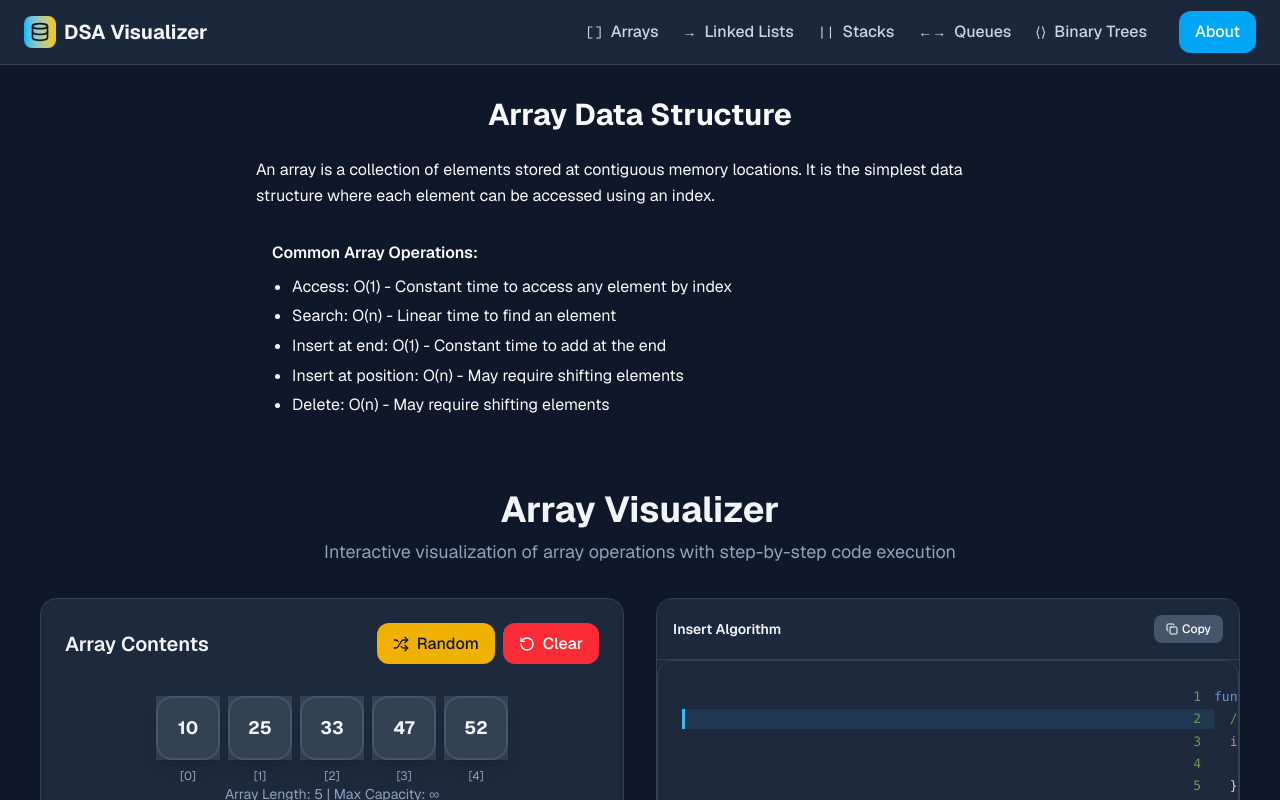
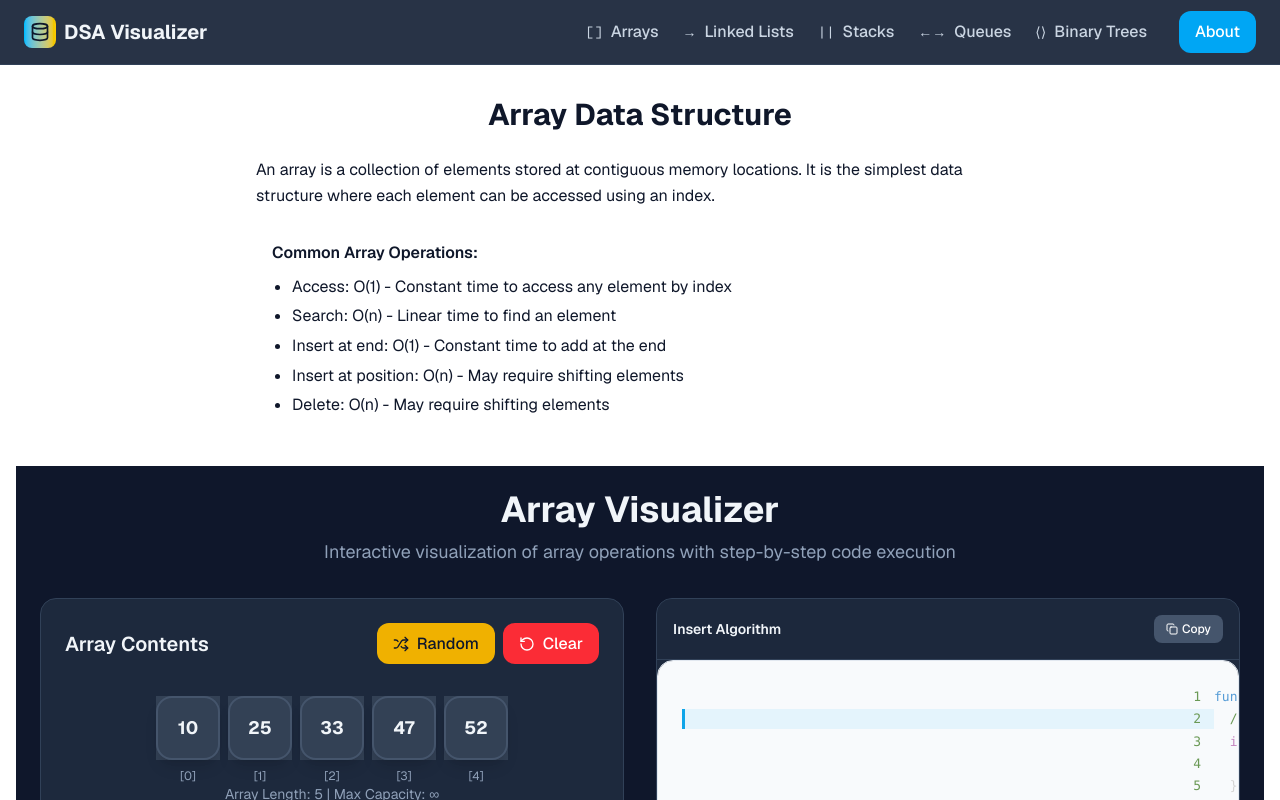
Before and after one commit to gael55x/DSA-Visualizer, a Next.js app in the folder dsa-visualizer/: page /array in a window 1280 px wide. Shown: the top 800 px of the page. Built offline with nearby package versions, Linux system fonts and the light colour scheme.

Commit message:
Changed globals.css to enable light and dark mode

```diff
--- a/dsa-visualizer/app/globals.css
+++ b/dsa-visualizer/app/globals.css
@@ -1,17 +1,45 @@
 @import "tailwindcss";
 
 :root {
-  /* Dark mode-first color scheme */
-  --background: #0F172A;
-  --background-secondary: #1E293B;
-  --foreground: #F8FAFC;
-  --accent-sky: #38BDF8;
-  --accent-yellow: #FACC15;
-  --border: #334155;
+  /* Light mode colors */
+  --background: #FFFFFF;
+  --background-secondary: #F8FAFC;
+  --background-tertiary: #F1F5F9;
+  --foreground: #0F172A;
+  --foreground-secondary: #334155;
+  --accent-sky: #0EA5E9;
+  --accent-yellow: #EAB308;
+  --accent-green: #10B981;
+  --accent-red: #EF4444;
+  --border: #E2E8F0;
+  --border-secondary: #CBD5E1;
   --muted: #64748B;
   --success: #10B981;
   --error: #EF4444;
   --warning: #F59E0B;
+  --shadow: rgba(0, 0, 0, 0.1);
+  --shadow-lg: rgba(0, 0, 0, 0.15);
+}
+
+.dark {
+  /* Dark mode colors */
+  --background: #0F172A;
+  --background-secondary: #1E293B;
+  --background-tertiary: #334155;
+  --foreground: #F8FAFC;
+  --foreground-secondary: #CBD5E1;
+  --accent-sky: #38BDF8;
+  --accent-yellow: #FACC15;
+  --accent-green: #22C55E;
+  --accent-red: #F87171;
+  --border: #334155;
+  --border-secondary: #475569;
+  --muted: #64748B;
+  --success: #10B981;
+  --error: #EF4444;
+  --warning: #F59E0B;
+  --shadow: rgba(0, 0, 0, 0.3);
+  --shadow-lg: rgba(0, 0, 0, 0.5);
 }
 
 @theme inline {
@@ -35,9 +63,10 @@ body {
   font-family: var(--font-geist-sans), system-ui, sans-serif;
   line-height: 1.6;
   overflow-x: hidden;
+  transition: background-color 0.3s ease, color 0.3s ease;
 }
 
-/* Custom scrollbar for dark theme */
+/* Custom scrollbar */
 ::-webkit-scrollbar {
   width: 8px;
 }
@@ -82,6 +111,17 @@ body {
   50% { box-shadow: 0 0 20px var(--accent-sky), 0 0 30px var(--accent-sky); }
 }
 
+@keyframes pulse-highlight {
+  0%, 100% {
+    background-color: transparent;
+    border-color: var(--border);
+  }
+  50% {
+    background-color: rgba(56, 189, 248, 0.1);
+    border-color: var(--accent-sky);
+  }
+}
+
 /* Utility classes */
 .animate-fade-in {
   animation: fadeIn 0.6s ease-out;
@@ -103,9 +143,17 @@ body {
   animation: glow 2s ease-in-out infinite;
 }
 
+.animate-pulse-highlight {
+  animation: pulse-highlight 1.5s ease-in-out;
+}
+
 /* Focus styles */
 .focus-ring {
-  @apply focus:outline-none focus:ring-2 focus:ring-sky-400 focus:ring-offset-2 focus:ring-offset-slate-900;
+  @apply focus:outline-none focus:ring-2 focus:ring-sky-400 focus:ring-offset-2;
+}
+
+.dark .focus-ring {
+  @apply focus:ring-offset-slate-900;
 }
 
 /* Code syntax highlighting custom styles */
@@ -128,6 +176,47 @@ body {
   color: var(--muted) !important;
 }
 
+/* Beginner-friendly improvements */
+.beginner-card {
+  background: var(--background-secondary);
+  border: 2px solid var(--border);
+  border-radius: 16px;
+  padding: 1.5rem;
+  box-shadow: 0 4px 6px var(--shadow);
+  transition: all 0.3s ease;
+}
+
+.beginner-card:hover {
+  border-color: var(--accent-sky);
+  box-shadow: 0 8px 25px var(--shadow-lg);
+  transform: translateY(-2px);
+}
+
+.beginner-button {
+  background: var(--accent-sky);
+  color: white;
+  border: none;
+  border-radius: 12px;
+  padding: 0.75rem 1.5rem;
+  font-weight: 600;
+  font-size: 0.875rem;
+  cursor: pointer;
+  transition: all 0.2s ease;
+  box-shadow: 0 2px 4px var(--shadow);
+}
+
+.beginner-button:hover {
+  transform: translateY(-1px);
+  box-shadow: 0 4px 8px var(--shadow-lg);
+}
+
+.beginner-button:disabled {
+  background: var(--muted);
+  cursor: not-allowed;
+  transform: none;
+  box-shadow: none;
+}
+
 /* Animation optimization */
 @media (prefers-reduced-motion: reduce) {
   * {
--- a/dsa-visualizer/app/layout.tsx
+++ b/dsa-visualizer/app/layout.tsx
@@ -1,6 +1,7 @@
 import type { Metadata } from "next";
 import { Geist, Geist_Mono } from "next/font/google";
 import "./globals.css";
+import { ThemeProvider } from "../lib/theme-context";
 
 const geistSans = Geist({
   variable: "--font-geist-sans",
@@ -27,7 +28,9 @@ export default function RootLayout({
       <body
         className={`${geistSans.variable} ${geistMono.variable} antialiased`}
       >
-        {children}
+        <ThemeProvider>
+          {children}
+        </ThemeProvider>
       </body>
     </html>
   );
```
